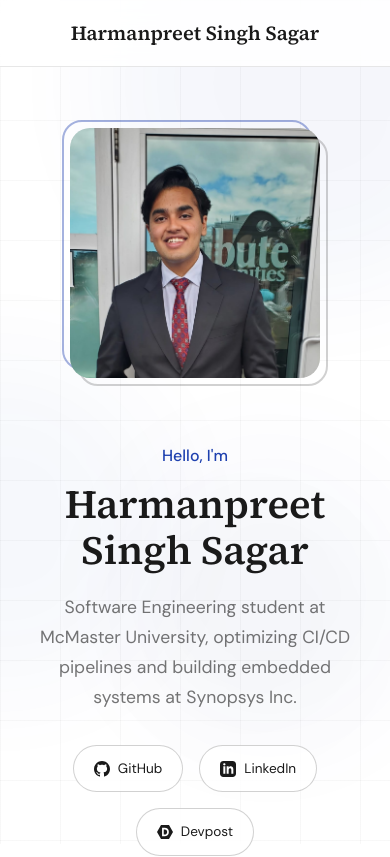
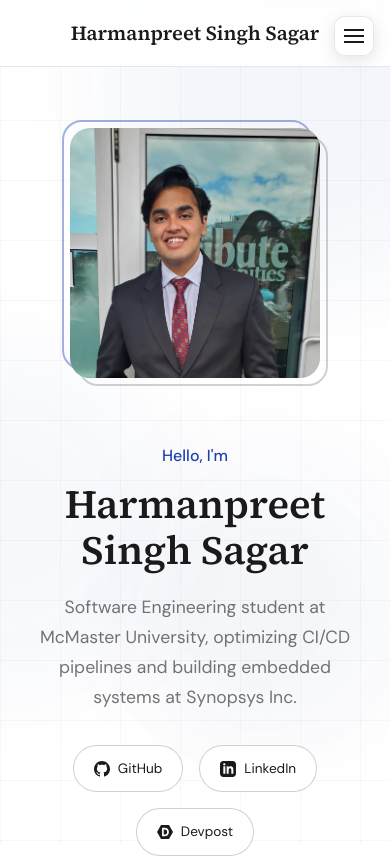
Before and after one commit to harmanpreet-sagar/personal-website, a Next.js app: page / in a window 390 px wide. Shown: the top 857 px of the page. Built offline with nearby package versions, Linux system fonts and the light colour scheme.

Commit message:
Modify navbar to have hamburger menu in mobile mode

```diff
--- a/app/globals.css
+++ b/app/globals.css
@@ -793,6 +793,15 @@ section {
   opacity: 0.5;
 }
 
+/* Hamburger and Mobile Menu - Hidden on Desktop */
+.hamburger {
+  display: none;
+}
+
+.mobile-menu {
+  display: none;
+}
+
 /* Footer */
 footer {
   padding: 5rem 0;
@@ -881,7 +890,7 @@ footer {
   }
 
   nav.scrolled {
-    padding: 0.75rem 1.5rem;
+    display: none;
   }
 
   .nav-links {
@@ -892,8 +901,77 @@ footer {
     position: static;
   }
 
-  nav.scrolled .logo {
+  /* Hamburger Menu */
+  .hamburger {
+    display: flex;
+    flex-direction: column;
+    justify-content: center;
+    align-items: center;
+    width: 40px;
+    height: 40px;
+    cursor: pointer;
+    position: fixed;
+    top: 1rem;
+    right: 1rem;
+    z-index: 200;
+    background: rgba(255, 255, 255, 0.95);
+    border: 1px solid rgba(26, 26, 26, 0.1);
+    border-radius: 10px;
+    box-shadow: 0 4px 15px rgba(0, 0, 0, 0.1);
+  }
+
+  .hamburger span {
     display: block;
+    width: 20px;
+    height: 2px;
+    background: var(--text);
+    margin: 2px 0;
+    transition: all 0.3s ease;
+  }
+
+  .hamburger.active span:nth-child(1) {
+    transform: rotate(45deg) translate(4px, 4px);
+  }
+
+  .hamburger.active span:nth-child(2) {
+    opacity: 0;
+  }
+
+  .hamburger.active span:nth-child(3) {
+    transform: rotate(-45deg) translate(4px, -4px);
+  }
+
+  /* Mobile Menu Overlay */
+  .mobile-menu {
+    display: none;
+    position: fixed;
+    top: 0;
+    left: 0;
+    width: 100%;
+    height: 100%;
+    background: rgba(255, 255, 255, 0.98);
+    backdrop-filter: blur(20px);
+    z-index: 150;
+    flex-direction: column;
+    justify-content: center;
+    align-items: center;
+    gap: 2rem;
+  }
+
+  .mobile-menu.active {
+    display: flex;
+  }
+
+  .mobile-menu a {
+    font-size: 1.5rem;
+    color: var(--text);
+    opacity: 0.8;
+    transition: all 0.2s;
+  }
+
+  .mobile-menu a:hover {
+    color: var(--accent);
+    opacity: 1;
   }
 
   .container {
--- a/components/Navigation.tsx
+++ b/components/Navigation.tsx
@@ -4,6 +4,7 @@ import { useEffect, useState } from 'react'
 
 export default function Navigation() {
   const [scrolled, setScrolled] = useState(false)
+  const [mobileMenuOpen, setMobileMenuOpen] = useState(false)
 
   useEffect(() => {
     const handleScroll = () => {
@@ -18,7 +19,25 @@ export default function Navigation() {
     return () => window.removeEventListener('scroll', handleScroll)
   }, [])
 
+  useEffect(() => {
+    // Prevent body scroll when mobile menu is open
+    if (mobileMenuOpen) {
+      document.body.style.overflow = 'hidden'
+    } else {
+      document.body.style.overflow = ''
+    }
+  }, [mobileMenuOpen])
+
+  const toggleMobileMenu = () => {
+    setMobileMenuOpen(!mobileMenuOpen)
+  }
+
+  const closeMobileMenu = () => {
+    setMobileMenuOpen(false)
+  }
+
   return (
+    <>
       <nav className={scrolled ? 'scrolled' : ''}>
         <a href="#" className="logo">Harmanpreet Singh Sagar</a>
         <ul className="nav-links">
@@ -28,5 +47,28 @@ export default function Navigation() {
           <li><a href="#contact">Contact</a></li>
         </ul>
       </nav>
+
+      {/* Hamburger Menu (Mobile) */}
+      <div
+        className={`hamburger ${mobileMenuOpen ? 'active' : ''}`}
+        onClick={toggleMobileMenu}
+        id="hamburger"
+      >
+        <span></span>
+        <span></span>
+        <span></span>
+      </div>
+
+      {/* Mobile Menu Overlay */}
+      <div
+        className={`mobile-menu ${mobileMenuOpen ? 'active' : ''}`}
+        id="mobile-menu"
+      >
+        <a href="#about" className="mobile-link" onClick={closeMobileMenu}>About</a>
+        <a href="#experience" className="mobile-link" onClick={closeMobileMenu}>Experience</a>
+        <a href="#projects" className="mobile-link" onClick={closeMobileMenu}>Projects</a>
+        <a href="#contact" className="mobile-link" onClick={closeMobileMenu}>Contact</a>
+      </div>
+    </>
   )
 }
```
Lines whose indentation alone changed are shown as unchanged.
